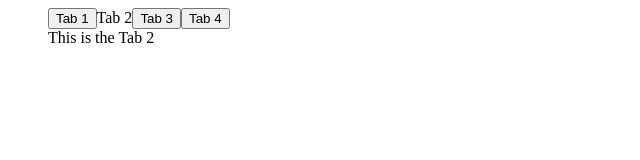
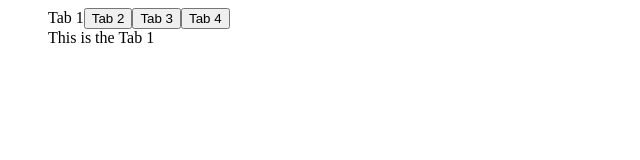
Before and after one commit to denniscual/react-simple-ui, a React (Create React App) app: page / in a window 1280 px wide. Shown: the top 160 px of the page, without its empty margins (0-640 px from the left). Built offline with nearby package versions, Linux system fonts and the light colour scheme.

Commit message:
do cleanups

```diff
--- a/src/App.js
+++ b/src/App.js
@@ -84,6 +84,7 @@ type TabItemProps = {
 }
 
 function TabItem({ children, title, active }: TabItemProps): Element<'li'> {
+  console.log('TabItem ', title)
   return (
     <SC.tabItem active={active}>
       <div>{children}</div>
@@ -109,6 +110,9 @@ function Tabs({
 }): Element<'ul'> {
   const [active, setActive] = useActive(activeIndex, onTabChange)
 
+  // TODO: We need to search why the TabItems are not re-created when the active state is changed. Instead, it fires re-rendering.
+  // Basically what we are anticipating is to re-create the items not re-render. So we gonna search about this magic optimazion.
+  // We missed this behaviour of react.
   const updatedChildren = useMemo(
     () => {
       const childrenToArr = Children.toArray(children)
@@ -150,10 +154,12 @@ function Tabs({
     },
     [updatedChildren],
   )
+
   // Create body/content of the Tabs. Value has been memoized.
   const tabsBody = useMemo(() => <div>{updatedChildren}</div>, [
     updatedChildren,
   ])
+
   return (
     <SC.tabs>
       {tabsHeader}
@@ -173,7 +179,7 @@ function App() {
   }
   return (
     // <Counter />
-    <Tabs activeIndex={1} onTabChange={onTabChange}>
+    <Tabs activeIndex={0} onTabChange={onTabChange}>
       <TabItem title="Tab 1">
         <div>This is the Tab 1</div>
       </TabItem>
```
